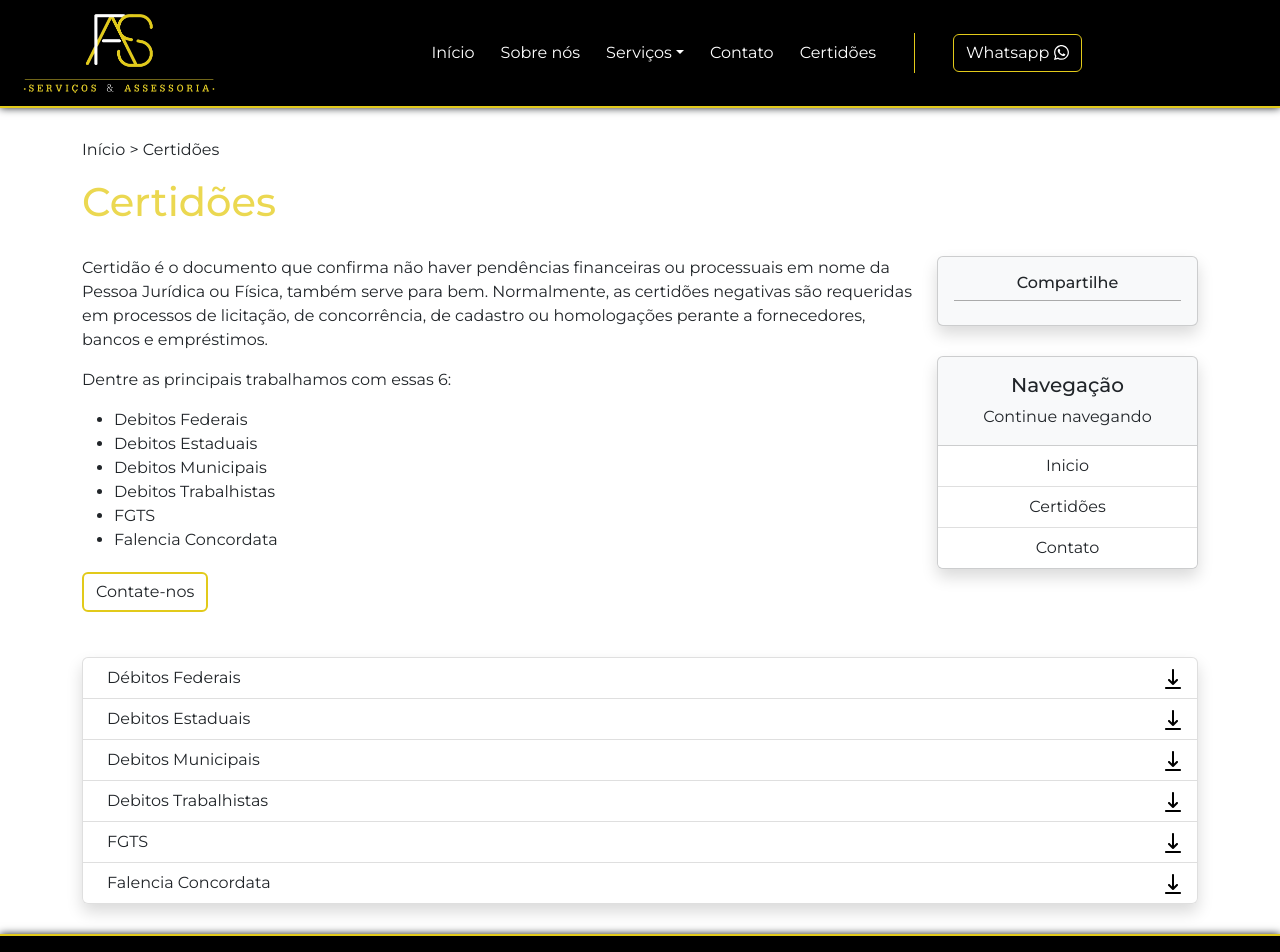
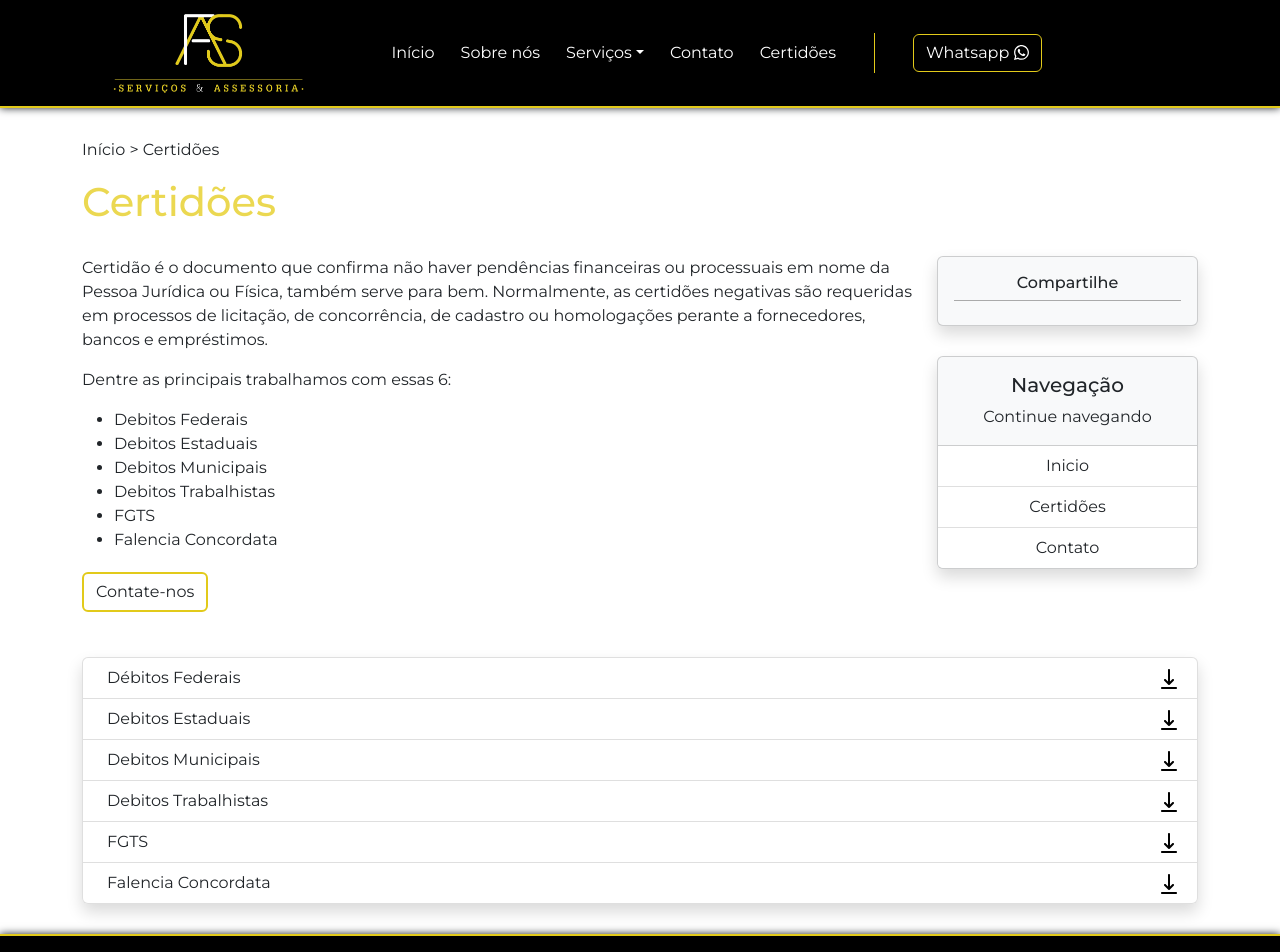
Before and after one commit to carlosdrt1/FAS, a React (Create React App) app: page /certidoes in a window 1280 px wide. Shown: the top 952 px of the page. Built offline with nearby package versions, Linux system fonts and the light colour scheme.

Commit message:
ajuste logo

```diff
--- a/src/components/navBar/styles.css
+++ b/src/components/navBar/styles.css
@@ -1,95 +1,115 @@
-.navbar-brand img{
+.navbar-brand img {
   height: 80px;
   margin-left: 10% !important;
 }
 
-.nav-link:hover{
-    color: #E2CA1A !important;
+.nav-link:hover {
+  color: #e2ca1a !important;
   text-decoration: underline;
 }
 
-.navbar-fas .nav-link:hover{
-    color: #E2CA1A !important;
+.navbar-fas .nav-link:hover {
+  color: #e2ca1a !important;
   text-decoration: underline;
 }
 
-.navbar-fas .nav-link{
-    color: #FFFF !important;
+.navbar-fas .nav-link {
+  color: #ffff !important;
 }
 
-.retangle{
+.retangle {
   width: 1px;
   height: 40px;
-    background-color: #E2CA1A;
+  background-color: #e2ca1a;
   margin-left: 30px;
   margin-right: 30px;
   display: none;
 }
 
-.btn-dropdown{
-    color: #FFFF !important;
+.btn-dropdown {
+  color: #ffff !important;
 }
 
-.nav-item{
+.nav-item {
   margin-left: 10px !important;
 }
 
-.btn{
-    border: solid 1px #E2CA1A !important;
+.btn {
+  border: solid 1px #e2ca1a !important;
 }
 
-.btn svg{
+.btn svg {
   padding-left: 5px;
   padding-bottom: 3px;
 }
 
-.nav-item .dropdown .btn{
+.nav-item .dropdown .btn {
   border: none !important;
 }
 
-.nav-item .dropdown{
+.nav-item .dropdown {
   margin-bottom: -4px !important;
 }
 
-.whats-btn{
+.whats-btn {
   margin-left: 8px;
 }
 
-.btn:hover, .btn:hover .whats{
-    color: #E2CA1A !important;
+.btn:hover,
+.btn:hover .whats {
+  color: #e2ca1a !important;
 }
 
-.btn:hover svg path{
-    fill: #E2CA1A;
+.btn:hover svg path {
+  fill: #e2ca1a;
 }
 
-.whats{
-    color: #FFFF;
+.whats {
+  color: #ffff;
 }
 
-.navbar-toggler{
+.navbar-toggler {
   margin-right: 10px;
 }
 
-nav{
-    border-bottom: solid 2px #E2CA1A;
+nav {
+  border-bottom: solid 2px #e2ca1a;
   box-shadow: 0 0 8px;
 }
 
-.dropdown-item:hover{
-    color: #E2CA1A !important;
+.dropdown-item:hover {
+  color: #e2ca1a !important;
 }
 
-@media(min-width: 992px){
-    .retangle{
+@media (min-width: 992px) {
+  .retangle {
     display: flex;
   }
 }
 
-.navbar-toggler{
-    color: #E2CA1A !important;
+.navbar-toggler {
+  color: #e2ca1a !important;
 }
 
-.navbar-toggler-icon{
-    color: #E2CA1A !important;
+.navbar-toggler-icon {
+  color: #e2ca1a !important;
 }
+
+@media (min-width: 992px) {
+
+  .navbar-brand {
+    margin-left: 5%;
+  }
+}
+
+@media (min-width: 1200px) {
+    .navbar-fas {
+      margin-left: 18%;
+    }
+
+    .navbar-brand {
+      position: relative;
+      margin-left: 7%;
+      margin-right: -30% !important;
+    }
+  }
--- a/src/pages/certidoes/index.tsx
+++ b/src/pages/certidoes/index.tsx
@@ -1,6 +1,4 @@
 import { Link } from "react-router-dom";
-import view from "../../assets/images/view.svg";
-import Download from "../../assets/images/download.svg";
 import CardsSociais from "../../components/cardsCompartilhe";
 import FaleConosco from "../../components/faleConosco";
 import NavigationCard from "../../components/navigationCard";
@@ -51,8 +49,24 @@ const Certidoes = () => {
             <div>Débitos Federais</div>
           </div>
           <div className="align-self-center">
-            <a href="https://drive.google.com/file/d/1tuWR4gbFQ2BDoE8PekFbu0zQ5xBcqGYH/view" target="_blank" rel="noopener noreferrer">
-              <img src={Download} alt="" />
+            <a
+              href="https://drive.google.com/file/d/1tuWR4gbFQ2BDoE8PekFbu0zQ5xBcqGYH/view"
+              target="_blank"
+              rel="noopener noreferrer"
+              className="icon-download"
+            >
+              <svg
+                width="16"
+                height="20"
+                viewBox="0 0 16 20"
+                fill="none"
+                xmlns="http://www.w3.org/2000/svg"
+              >
+                <path
+                  d="M15 18H1C0.734784 18 0.48043 18.1054 0.292893 18.2929C0.105357 18.4804 0 18.7348 0 19C0 19.2652 0.105357 19.5196 0.292893 19.7071C0.48043 19.8946 0.734784 20 1 20H15C15.2652 20 15.5196 19.8946 15.7071 19.7071C15.8946 19.5196 16 19.2652 16 19C16 18.7348 15.8946 18.4804 15.7071 18.2929C15.5196 18.1054 15.2652 18 15 18ZM7.29 15.71C7.3851 15.801 7.49725 15.8724 7.62 15.92C7.7397 15.9729 7.86913 16.0002 8 16.0002C8.13087 16.0002 8.2603 15.9729 8.38 15.92C8.50275 15.8724 8.6149 15.801 8.71 15.71L12.71 11.71C12.8983 11.5217 13.0041 11.2663 13.0041 11C13.0041 10.7337 12.8983 10.4783 12.71 10.29C12.5217 10.1017 12.2663 9.99591 12 9.99591C11.7337 9.99591 11.4783 10.1017 11.29 10.29L9 12.59V1C9 0.734784 8.89464 0.48043 8.70711 0.292893C8.51957 0.105357 8.26522 0 8 0C7.73478 0 7.48043 0.105357 7.29289 0.292893C7.10536 0.48043 7 0.734784 7 1V12.59L4.71 10.29C4.61676 10.1968 4.50607 10.1228 4.38425 10.0723C4.26243 10.0219 4.13186 9.99591 4 9.99591C3.86814 9.99591 3.73757 10.0219 3.61575 10.0723C3.49393 10.1228 3.38324 10.1968 3.29 10.29C3.19676 10.3832 3.1228 10.4939 3.07234 10.6158C3.02188 10.7376 2.99591 10.8681 2.99591 11C2.99591 11.1319 3.02188 11.2624 3.07234 11.3842C3.1228 11.5061 3.19676 11.6168 3.29 11.71L7.29 15.71Z"
+                  fill="black"
+                />
+              </svg>
             </a>
           </div>
         </li>
@@ -61,8 +75,24 @@ const Certidoes = () => {
             <div>Debitos Estaduais</div>
           </div>
           <div className="align-self-center">
-            <a href="https://drive.google.com/file/d/1Z9pYonJRUGTCS76sbGapCoFyKKgh69Ut/view" target="_blank" rel="noopener noreferrer">
-              <img src={Download} alt="" />
+            <a
+              href="https://drive.google.com/file/d/1Z9pYonJRUGTCS76sbGapCoFyKKgh69Ut/view"
+              target="_blank"
+              rel="noopener noreferrer"
+              className="icon-download"
+            >
+              <svg
+                width="16"
+                height="20"
+                viewBox="0 0 16 20"
+                fill="none"
+                xmlns="http://www.w3.org/2000/svg"
+              >
+                <path
+                  d="M15 18H1C0.734784 18 0.48043 18.1054 0.292893 18.2929C0.105357 18.4804 0 18.7348 0 19C0 19.2652 0.105357 19.5196 0.292893 19.7071C0.48043 19.8946 0.734784 20 1 20H15C15.2652 20 15.5196 19.8946 15.7071 19.7071C15.8946 19.5196 16 19.2652 16 19C16 18.7348 15.8946 18.4804 15.7071 18.2929C15.5196 18.1054 15.2652 18 15 18ZM7.29 15.71C7.3851 15.801 7.49725 15.8724 7.62 15.92C7.7397 15.9729 7.86913 16.0002 8 16.0002C8.13087 16.0002 8.2603 15.9729 8.38 15.92C8.50275 15.8724 8.6149 15.801 8.71 15.71L12.71 11.71C12.8983 11.5217 13.0041 11.2663 13.0041 11C13.0041 10.7337 12.8983 10.4783 12.71 10.29C12.5217 10.1017 12.2663 9.99591 12 9.99591C11.7337 9.99591 11.4783 10.1017 11.29 10.29L9 12.59V1C9 0.734784 8.89464 0.48043 8.70711 0.292893C8.51957 0.105357 8.26522 0 8 0C7.73478 0 7.48043 0.105357 7.29289 0.292893C7.10536 0.48043 7 0.734784 7 1V12.59L4.71 10.29C4.61676 10.1968 4.50607 10.1228 4.38425 10.0723C4.26243 10.0219 4.13186 9.99591 4 9.99591C3.86814 9.99591 3.73757 10.0219 3.61575 10.0723C3.49393 10.1228 3.38324 10.1968 3.29 10.29C3.19676 10.3832 3.1228 10.4939 3.07234 10.6158C3.02188 10.7376 2.99591 10.8681 2.99591 11C2.99591 11.1319 3.02188 11.2624 3.07234 11.3842C3.1228 11.5061 3.19676 11.6168 3.29 11.71L7.29 15.71Z"
+                  fill="black"
+                />
+              </svg>
             </a>
           </div>
         </li>
@@ -71,8 +101,24 @@ const Certidoes = () => {
             <div>Debitos Municipais</div>
           </div>
           <div className="align-self-center">
-            <a href="https://drive.google.com/file/d/1SIctkjvYs0kriJJ8JM39kXSK4Ye_qpXf/view" target="_blank" rel="noopener noreferrer">
-              <img src={Download} alt="" />
+            <a
+              href="https://drive.google.com/file/d/1SIctkjvYs0kriJJ8JM39kXSK4Ye_qpXf/view"
+              target="_blank"
+              rel="noopener noreferrer"
+              className="icon-download"
+            >
+              <svg
+                width="16"
+                height="20"
+                viewBox="0 0 16 20"
+                fill="none"
+                xmlns="http://www.w3.org/2000/svg"
+              >
+                <path
+                  d="M15 18H1C0.734784 18 0.48043 18.1054 0.292893 18.2929C0.105357 18.4804 0 18.7348 0 19C0 19.2652 0.105357 19.5196 0.292893 19.7071C0.48043 19.8946 0.734784 20 1 20H15C15.2652 20 15.5196 19.8946 15.7071 19.7071C15.8946 19.5196 16 19.2652 16 19C16 18.7348 15.8946 18.4804 15.7071 18.2929C15.5196 18.1054 15.2652 18 15 18ZM7.29 15.71C7.3851 15.801 7.49725 15.8724 7.62 15.92C7.7397 15.9729 7.86913 16.0002 8 16.0002C8.13087 16.0002 8.2603 15.9729 8.38 15.92C8.50275 15.8724 8.6149 15.801 8.71 15.71L12.71 11.71C12.8983 11.5217 13.0041 11.2663 13.0041 11C13.0041 10.7337 12.8983 10.4783 12.71 10.29C12.5217 10.1017 12.2663 9.99591 12 9.99591C11.7337 9.99591 11.4783 10.1017 11.29 10.29L9 12.59V1C9 0.734784 8.89464 0.48043 8.70711 0.292893C8.51957 0.105357 8.26522 0 8 0C7.73478 0 7.48043 0.105357 7.29289 0.292893C7.10536 0.48043 7 0.734784 7 1V12.59L4.71 10.29C4.61676 10.1968 4.50607 10.1228 4.38425 10.0723C4.26243 10.0219 4.13186 9.99591 4 9.99591C3.86814 9.99591 3.73757 10.0219 3.61575 10.0723C3.49393 10.1228 3.38324 10.1968 3.29 10.29C3.19676 10.3832 3.1228 10.4939 3.07234 10.6158C3.02188 10.7376 2.99591 10.8681 2.99591 11C2.99591 11.1319 3.02188 11.2624 3.07234 11.3842C3.1228 11.5061 3.19676 11.6168 3.29 11.71L7.29 15.71Z"
+                  fill="black"
+                />
+              </svg>
             </a>
           </div>
         </li>
@@ -81,8 +127,24 @@ const Certidoes = () => {
             <div>Debitos Trabalhistas</div>
           </div>
           <div className="align-self-center">
-            <a href="https://drive.google.com/file/d/1Pfiz6gBYS5gO4_cbXZWAOM3H98WuzOwa/view" target="_blank" rel="noopener noreferrer">
-              <img src={Download} alt="" />
+            <a
+              href="https://drive.google.com/file/d/1Pfiz6gBYS5gO4_cbXZWAOM3H98WuzOwa/view"
+              target="_blank"
+              rel="noopener noreferrer"
+              className="icon-download"
+            >
+              <svg
+                width="16"
+                height="20"
+                viewBox="0 0 16 20"
+                fill="none"
+                xmlns="http://www.w3.org/2000/svg"
+              >
+                <path
+                  d="M15 18H1C0.734784 18 0.48043 18.1054 0.292893 18.2929C0.105357 18.4804 0 18.7348 0 19C0 19.2652 0.105357 19.5196 0.292893 19.7071C0.48043 19.8946 0.734784 20 1 20H15C15.2652 20 15.5196 19.8946 15.7071 19.7071C15.8946 19.5196 16 19.2652 16 19C16 18.7348 15.8946 18.4804 15.7071 18.2929C15.5196 18.1054 15.2652 18 15 18ZM7.29 15.71C7.3851 15.801 7.49725 15.8724 7.62 15.92C7.7397 15.9729 7.86913 16.0002 8 16.0002C8.13087 16.0002 8.2603 15.9729 8.38 15.92C8.50275 15.8724 8.6149 15.801 8.71 15.71L12.71 11.71C12.8983 11.5217 13.0041 11.2663 13.0041 11C13.0041 10.7337 12.8983 10.4783 12.71 10.29C12.5217 10.1017 12.2663 9.99591 12 9.99591C11.7337 9.99591 11.4783 10.1017 11.29 10.29L9 12.59V1C9 0.734784 8.89464 0.48043 8.70711 0.292893C8.51957 0.105357 8.26522 0 8 0C7.73478 0 7.48043 0.105357 7.29289 0.292893C7.10536 0.48043 7 0.734784 7 1V12.59L4.71 10.29C4.61676 10.1968 4.50607 10.1228 4.38425 10.0723C4.26243 10.0219 4.13186 9.99591 4 9.99591C3.86814 9.99591 3.73757 10.0219 3.61575 10.0723C3.49393 10.1228 3.38324 10.1968 3.29 10.29C3.19676 10.3832 3.1228 10.4939 3.07234 10.6158C3.02188 10.7376 2.99591 10.8681 2.99591 11C2.99591 11.1319 3.02188 11.2624 3.07234 11.3842C3.1228 11.5061 3.19676 11.6168 3.29 11.71L7.29 15.71Z"
+                  fill="black"
+                />
+              </svg>
             </a>
           </div>
         </li>
@@ -91,8 +153,24 @@ const Certidoes = () => {
             <div>FGTS</div>
           </div>
           <div className="align-self-center">
-            <a href="https://drive.google.com/file/d/1cJFAHRQ2n3sXPPQf7CYLMfXA-xZQJKY8/view" target="_blank" rel="noopener noreferrer">
-              <img src={Download} alt="" />
+            <a
+              href="https://drive.google.com/file/d/1cJFAHRQ2n3sXPPQf7CYLMfXA-xZQJKY8/view"
+              target="_blank"
+              rel="noopener noreferrer"
+              className="icon-download"
+            >
+              <svg
+                width="16"
+                height="20"
+                viewBox="0 0 16 20"
+                fill="none"
+                xmlns="http://www.w3.org/2000/svg"
+              >
+                <path
+                  d="M15 18H1C0.734784 18 0.48043 18.1054 0.292893 18.2929C0.105357 18.4804 0 18.7348 0 19C0 19.2652 0.105357 19.5196 0.292893 19.7071C0.48043 19.8946 0.734784 20 1 20H15C15.2652 20 15.5196 19.8946 15.7071 19.7071C15.8946 19.5196 16 19.2652 16 19C16 18.7348 15.8946 18.4804 15.7071 18.2929C15.5196 18.1054 15.2652 18 15 18ZM7.29 15.71C7.3851 15.801 7.49725 15.8724 7.62 15.92C7.7397 15.9729 7.86913 16.0002 8 16.0002C8.13087 16.0002 8.2603 15.9729 8.38 15.92C8.50275 15.8724 8.6149 15.801 8.71 15.71L12.71 11.71C12.8983 11.5217 13.0041 11.2663 13.0041 11C13.0041 10.7337 12.8983 10.4783 12.71 10.29C12.5217 10.1017 12.2663 9.99591 12 9.99591C11.7337 9.99591 11.4783 10.1017 11.29 10.29L9 12.59V1C9 0.734784 8.89464 0.48043 8.70711 0.292893C8.51957 0.105357 8.26522 0 8 0C7.73478 0 7.48043 0.105357 7.29289 0.292893C7.10536 0.48043 7 0.734784 7 1V12.59L4.71 10.29C4.61676 10.1968 4.50607 10.1228 4.38425 10.0723C4.26243 10.0219 4.13186 9.99591 4 9.99591C3.86814 9.99591 3.73757 10.0219 3.61575 10.0723C3.49393 10.1228 3.38324 10.1968 3.29 10.29C3.19676 10.3832 3.1228 10.4939 3.07234 10.6158C3.02188 10.7376 2.99591 10.8681 2.99591 11C2.99591 11.1319 3.02188 11.2624 3.07234 11.3842C3.1228 11.5061 3.19676 11.6168 3.29 11.71L7.29 15.71Z"
+                  fill="black"
+                />
+              </svg>
             </a>
           </div>
         </li>
@@ -101,8 +179,24 @@ const Certidoes = () => {
             <div>Falencia Concordata</div>
           </div>
           <div className="align-self-center download">
-            <a href="https://drive.google.com/file/d/1lpKA23XqTYO6TvZEvUr8zB5XJu4hEyYY/view" target="_blank" rel="noopener noreferrer">
-              <img src={Download} alt="" />
+            <a
+              href="https://drive.google.com/file/d/1lpKA23XqTYO6TvZEvUr8zB5XJu4hEyYY/view"
+              target="_blank"
+              rel="noopener noreferrer"
+              className="icon-download"
+            >
+              <svg
+                width="16"
+                height="20"
+                viewBox="0 0 16 20"
+                fill="none"
+                xmlns="http://www.w3.org/2000/svg"
+              >
+                <path
+                  d="M15 18H1C0.734784 18 0.48043 18.1054 0.292893 18.2929C0.105357 18.4804 0 18.7348 0 19C0 19.2652 0.105357 19.5196 0.292893 19.7071C0.48043 19.8946 0.734784 20 1 20H15C15.2652 20 15.5196 19.8946 15.7071 19.7071C15.8946 19.5196 16 19.2652 16 19C16 18.7348 15.8946 18.4804 15.7071 18.2929C15.5196 18.1054 15.2652 18 15 18ZM7.29 15.71C7.3851 15.801 7.49725 15.8724 7.62 15.92C7.7397 15.9729 7.86913 16.0002 8 16.0002C8.13087 16.0002 8.2603 15.9729 8.38 15.92C8.50275 15.8724 8.6149 15.801 8.71 15.71L12.71 11.71C12.8983 11.5217 13.0041 11.2663 13.0041 11C13.0041 10.7337 12.8983 10.4783 12.71 10.29C12.5217 10.1017 12.2663 9.99591 12 9.99591C11.7337 9.99591 11.4783 10.1017 11.29 10.29L9 12.59V1C9 0.734784 8.89464 0.48043 8.70711 0.292893C8.51957 0.105357 8.26522 0 8 0C7.73478 0 7.48043 0.105357 7.29289 0.292893C7.10536 0.48043 7 0.734784 7 1V12.59L4.71 10.29C4.61676 10.1968 4.50607 10.1228 4.38425 10.0723C4.26243 10.0219 4.13186 9.99591 4 9.99591C3.86814 9.99591 3.73757 10.0219 3.61575 10.0723C3.49393 10.1228 3.38324 10.1968 3.29 10.29C3.19676 10.3832 3.1228 10.4939 3.07234 10.6158C3.02188 10.7376 2.99591 10.8681 2.99591 11C2.99591 11.1319 3.02188 11.2624 3.07234 11.3842C3.1228 11.5061 3.19676 11.6168 3.29 11.71L7.29 15.71Z"
+                  fill="black"
+                />
+              </svg>
             </a>
           </div>
         </li>
```
Also changed, not shown: src/pages/certidoes/styles.css (+8 -0 lines). Lines whose indentation alone changed are shown as unchanged.
